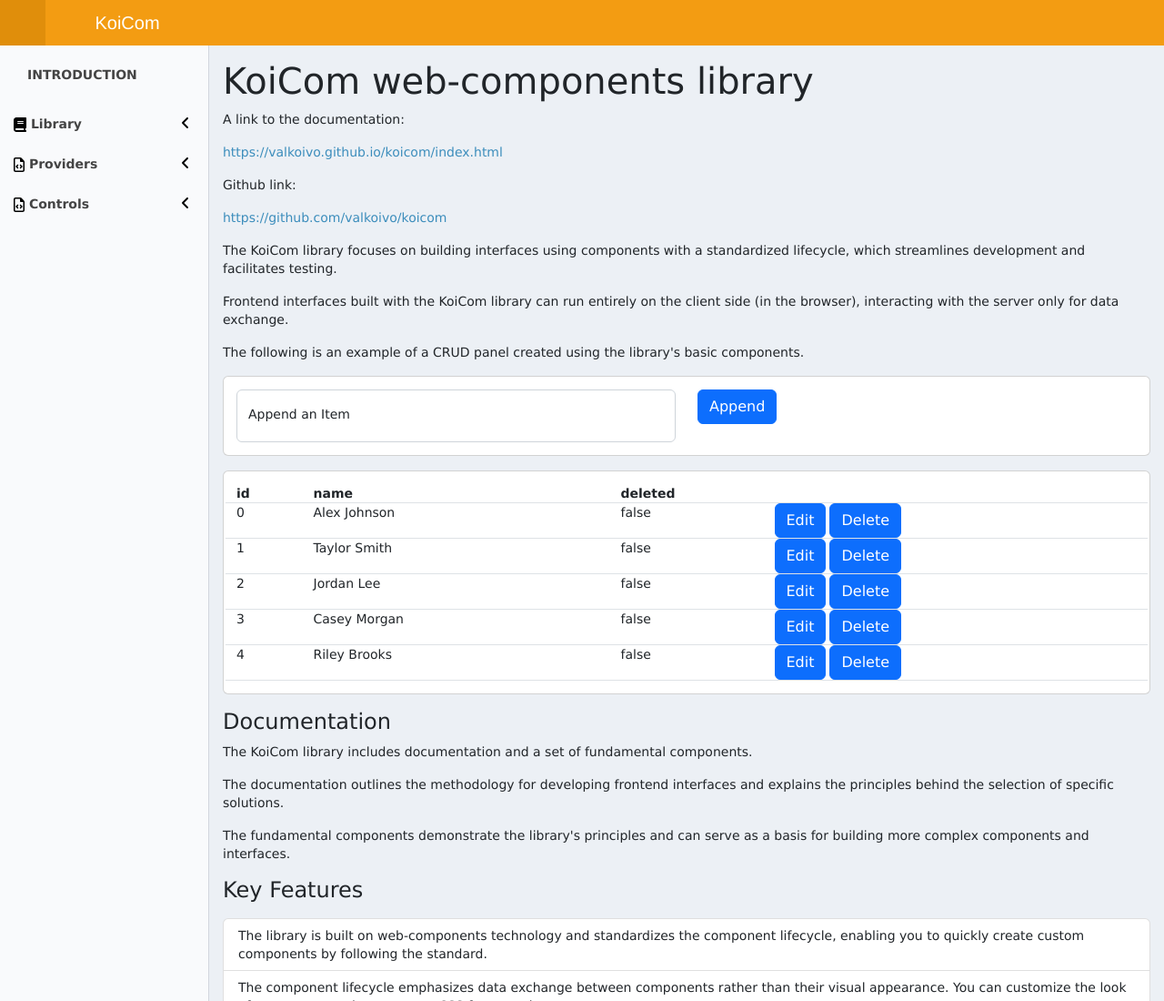
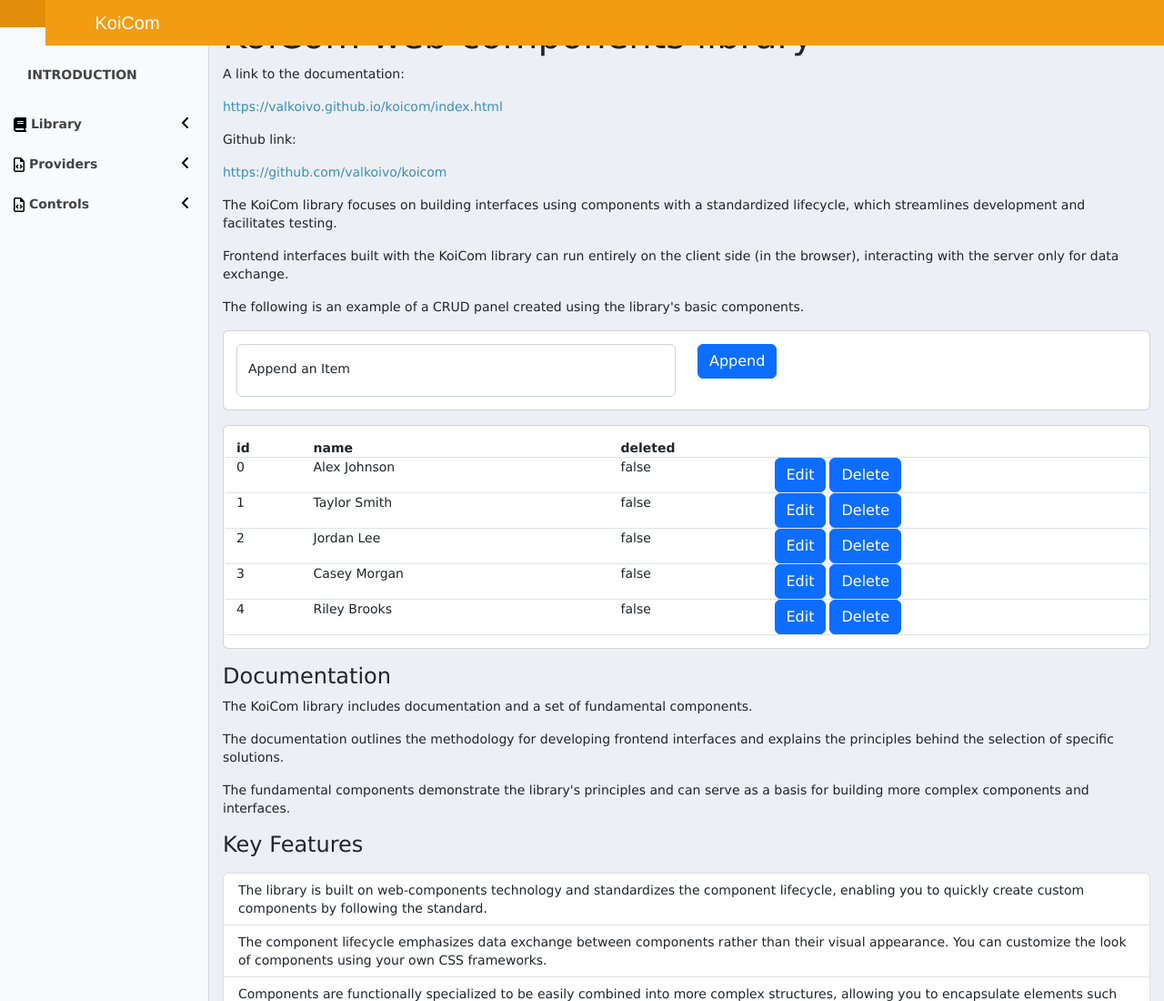
Before and after one commit to valkoivo/koicom, a plain HTML site: page index.html in a window 1280 px wide. Shown: the top 1100 px of the page at 91% size. Drawn offline with Linux system fonts and the light colour scheme.

Commit message:
Add files via upload

```diff
--- a/css/controls/headers/koi_main_header.css
+++ b/css/controls/headers/koi_main_header.css
@@ -3,11 +3,12 @@
  */
 
 .koi-main-header{
-	position: sticky;
+	position: fixed;
 	max-height: 100px;
 	z-index: 1030;
 	top: 0;
 	left: 0;
+	width: 100%;
 }
 
 /*
@@ -109,16 +110,11 @@
 .koi-main-header .idlink-for-header a{
 	padding: 15px 15px;
 	width: 50px;
-	font-family: fontAwesome;
 	color: #ffffff;
 	text-align: center;
 	background-color: #f39c12;
 	background-image: none;
 	display: block;
-}
-
-.koi-main-header .idlink-for-header a:before {
-	content: "\f0c9";
 }
 
 .koi-main-header .idlink-for-header a:hover {
```
